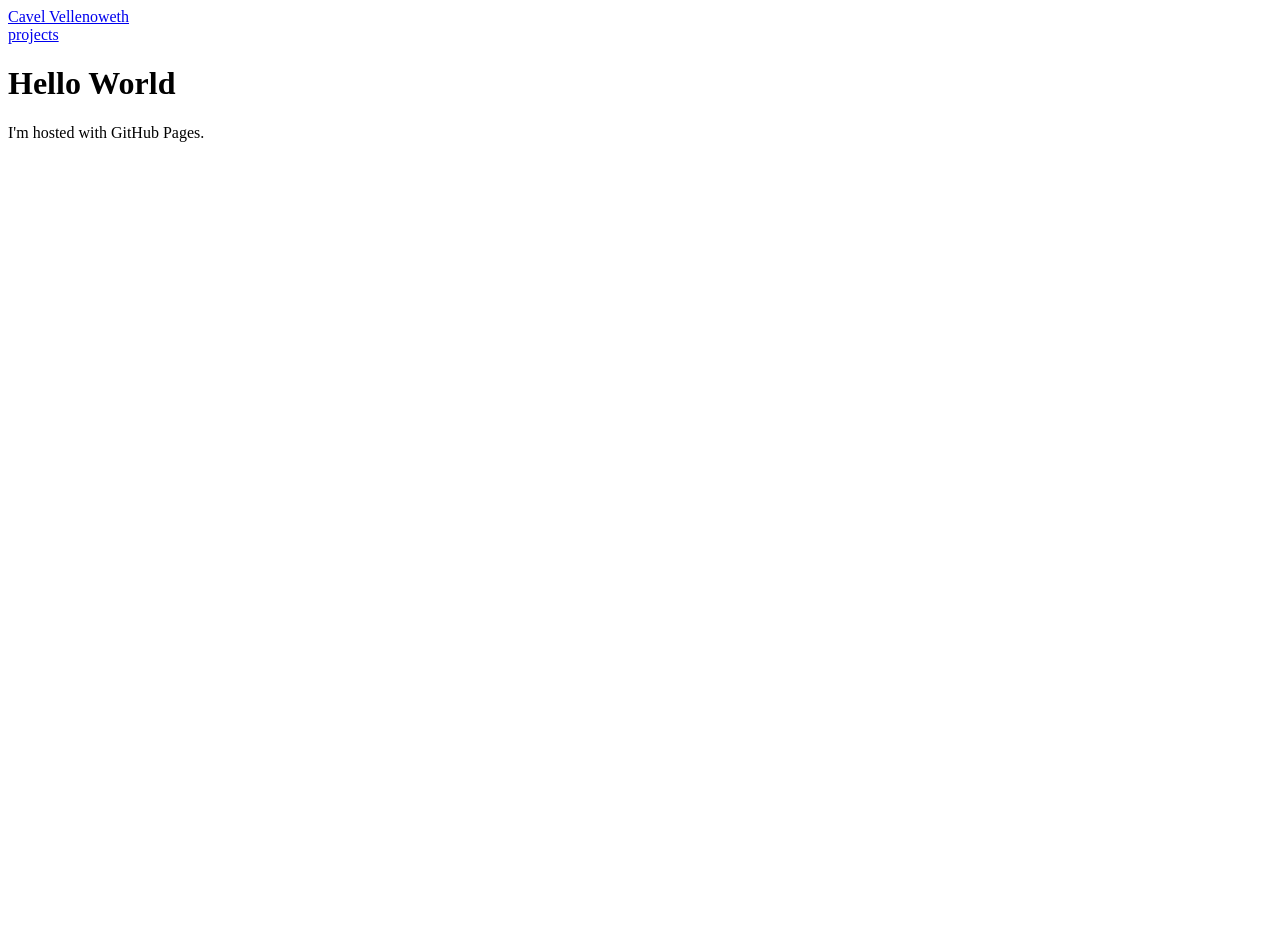
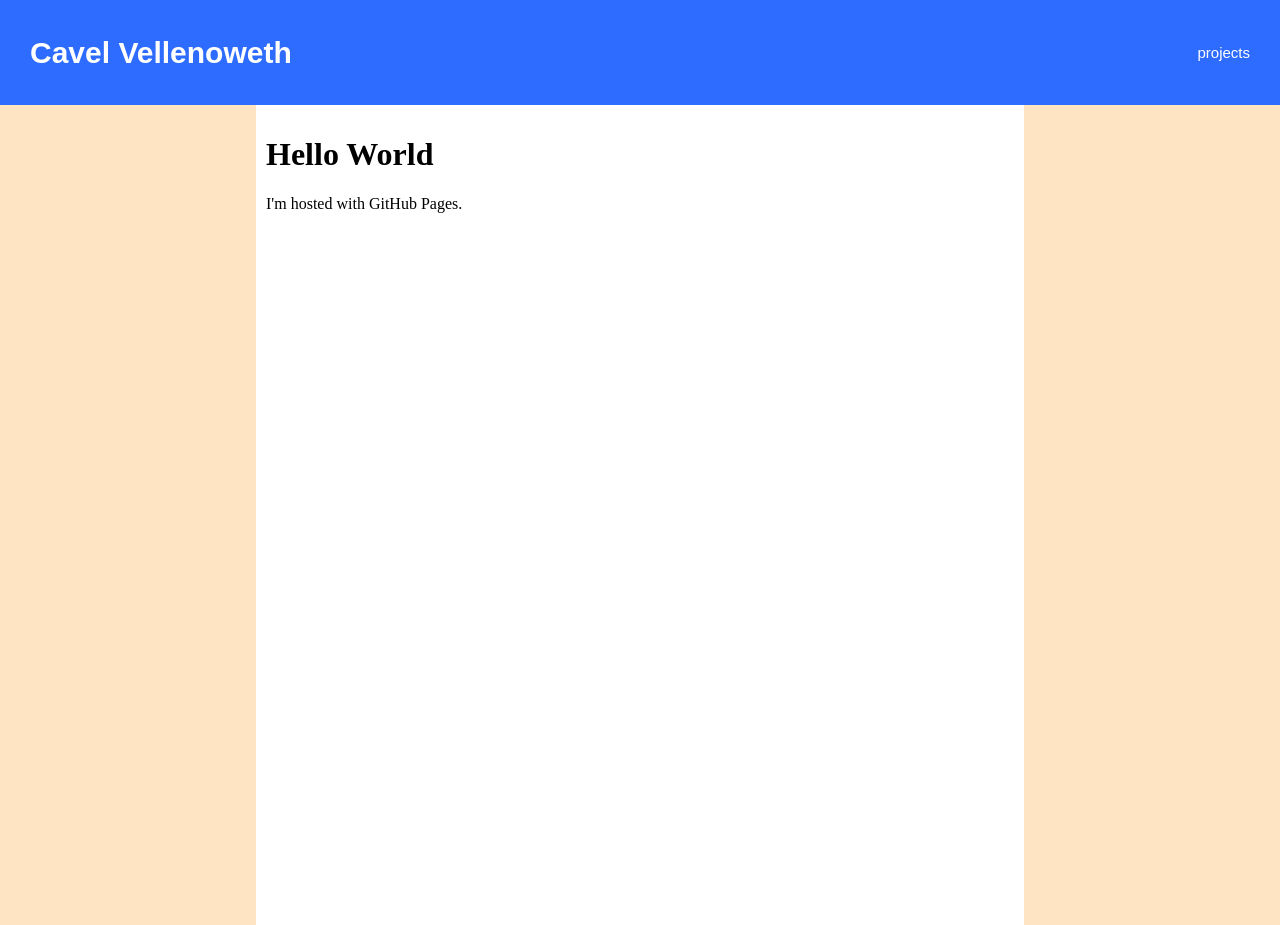
Before and after one commit to CavelVellenoweth/CavelVellenoweth.github.io, a plain HTML site: page index.html in a window 1280 px wide. Before the commit the page ends 800 px from the top, so only its background shows below. Drawn offline with nearby package versions, Linux system fonts and the light colour scheme.

Commit message:
Further CSS added
Added another css file, this one is for the body of the page. Also updated the header css file to correctly apply to the current header format.

These CSS files will need to be changed in the future the colour scheme and layout is very ugly, the current CSS serves as a placeholder

```diff
--- /dev/null
+++ b/body.css
@@ -0,0 +1,17 @@
+html {
+  height: 100%;
+}
+body {
+  margin: 0;
+  background-color: bisque;
+  height: 100%;
+}
+
+#content {
+  margin-left: 20%;
+  margin-right: 20%;
+  /* width: 100%; */
+  height: 100%;
+  background-color: white;
+  padding: 10px;
+}
--- a/mystyle.css
+++ b/header.css
@@ -1,14 +1,10 @@
-* {box-sizing: border-box;}
-
-body {
-  margin: 0;
-  font-family: Arial, Helvetica, sans-serif;
-}
-
 .header {
   overflow: hidden;
   background-color: #2e6cff;
   padding: 20px 10px;
+  box-sizing: border-box;
+  margin: 0;
+  font-family: "arial";
 }
 
 .header a {
@@ -22,7 +18,6 @@ body {
   line-height: 25px;
   border-radius: 4px;
   font-weight: normal;
-	font-family: "arial";
 }
 
 .header a.logo {
--- a/index.html
+++ b/index.html
@@ -1,12 +1,17 @@
 <!DOCTYPE html>
 <html>
 <head>
-<title></title>
+<title>Cavel Vellenoweth Portfolio</title>
+<link rel="stylesheet" href="header.css">
+<link rel="stylesheet" href="body.css">
 </head>
 <body>
 <div id="header"></div>
-<h1>Hello World</h1>
-<p>I'm hosted with GitHub Pages.</p>
+<div id="content">
+  <h1>Hello World</h1>
+  <p>I'm hosted with GitHub Pages.</p>
+</div>
+
 
 <script src="https://unpkg.com/react@17/umd/react.development.js" crossorigin></script>
 <script src="https://unpkg.com/react-dom@17/umd/react-dom.development.js" crossorigin></script>
```
Lines whose indentation alone changed are shown as unchanged.
